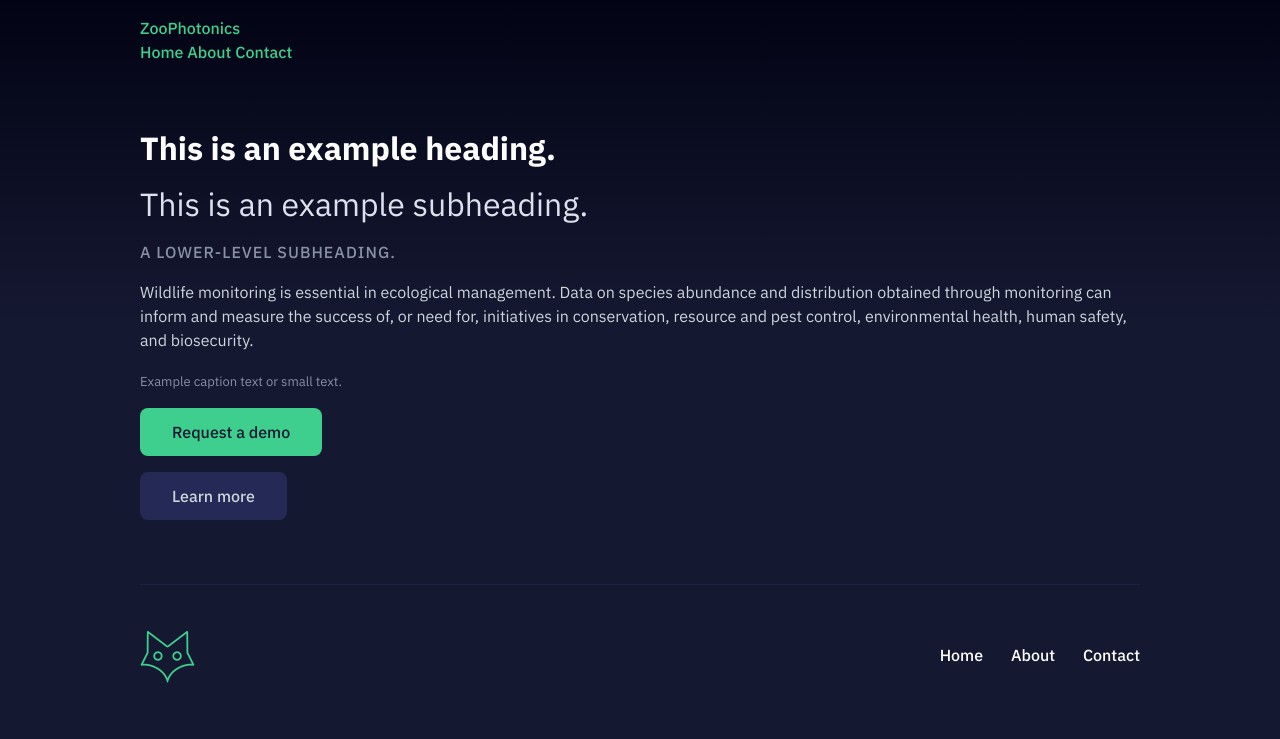
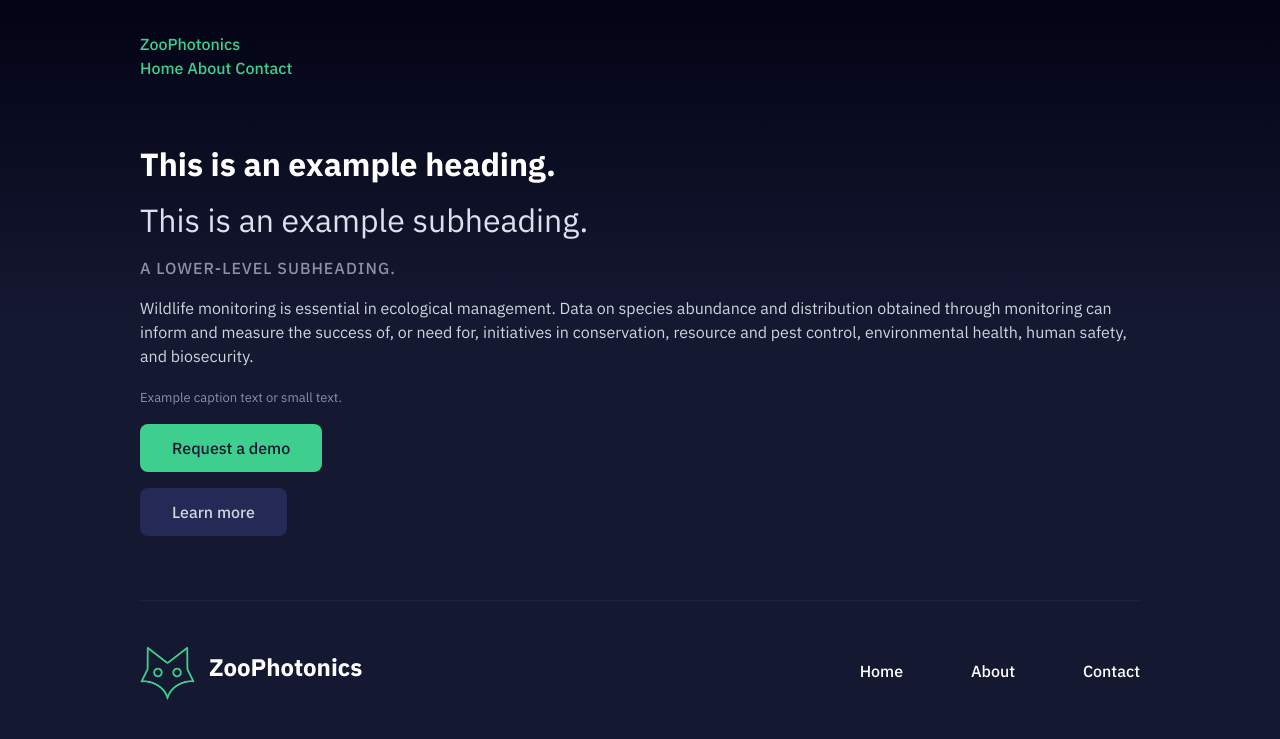
Before and after one commit to SensorTeam/website, a Jekyll site: the page built from source/test.md, in a window 1280 px wide. Shown: the top 739 px of the page. Built offline with Jekyll 4.4.1, drawn with Linux system fonts in a browser that asks for light colours.

Commit message:
Build desktop footer

```diff
--- a/source/_sass/footer.scss
+++ b/source/_sass/footer.scss
@@ -20,9 +20,20 @@ footer {
 		display: block;
 		margin-top: 5px;
 		text-indent: -99999px;
-		background-size: 100%;
+		background-size: 55px 53px;
 		background-repeat: no-repeat;
+		background-position: top left;
 		background-image: url('/static/images/logo.png');
+
+		@media (min-width: $width--breakpoint) {
+			text-indent: 0;
+			font-size: 24px;
+			padding-top: 8px;
+			font-weight: 800;
+			line-height: 24px;
+			padding-left: 69px;
+			color: $color--headings;
+		}
 	}
 
 	nav {
@@ -39,6 +50,11 @@ footer {
 			&:hover {
 				color: $color--links;
 			}
+
+			@media (min-width: $width--breakpoint) {
+				margin-right: 64px;
+			}
+
 		}
 
 	}
--- a/source/_sass/global/base.scss
+++ b/source/_sass/global/base.scss
@@ -25,6 +25,10 @@ html {
 	background-size: 100% 320px;
 	background-repeat: repeat-x;
 	background-position: top center;
+
+	@media (min-width: $width--breakpoint) {
+		padding: 32px;
+	}
 }
 
 ul, ol,
--- a/source/_sass/global/constants.scss
+++ b/source/_sass/global/constants.scss
@@ -22,3 +22,4 @@ $color--meta-alt: #6A70ED;
 $transition--hover: cubic-bezier(.06, .53, .41, .89);
 
 $width--site: 1000px;
+$width--breakpoint: 768px;
```
